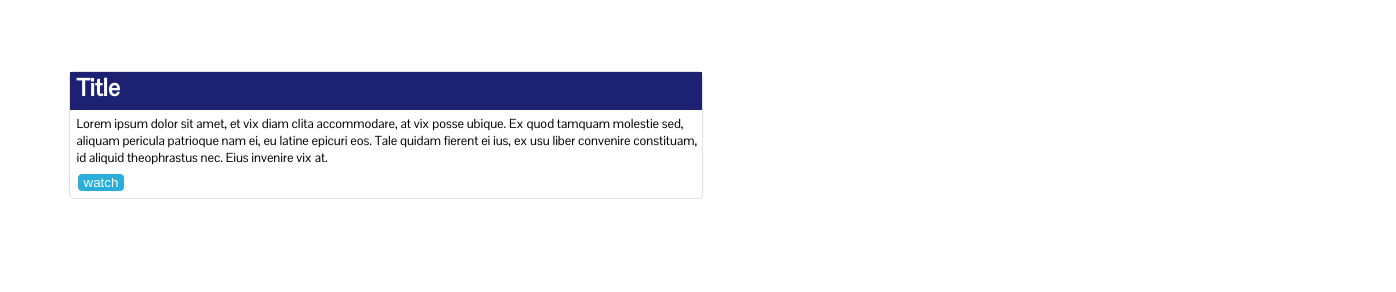
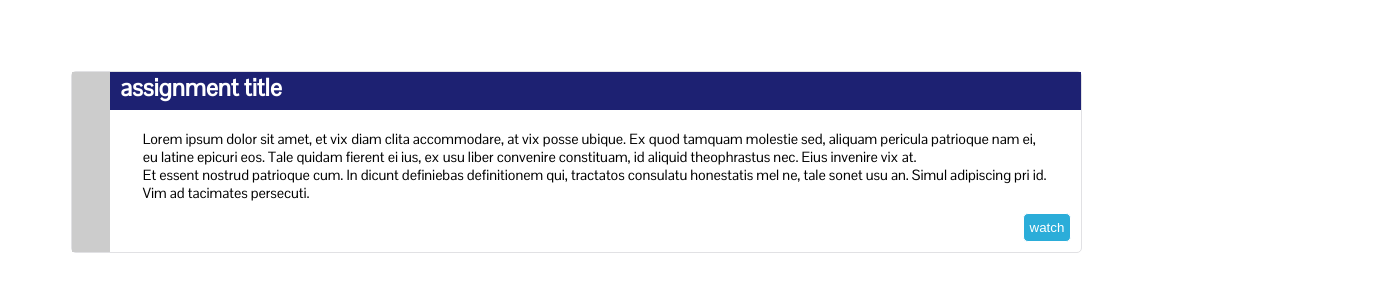
Before and after one commit to seemajune/bem-smacss, a website: page public/index.html in a window 1280 px wide. Shown: the whole page, 1396 px wide, since content can reach past the window. Drawn offline with Linux system fonts and the light colour scheme.

Commit message:
fixes positioning

```diff
--- a/public/index.html
+++ b/public/index.html
@@ -11,13 +11,17 @@
 <body>
     <div class="assignment">
         <div class="assignment__card">
-            <div class="assignment__card__title">Title</div>
-            <div class="assignment__card__summary">Lorem ipsum dolor sit amet, et vix diam clita accommodare, at vix posse ubique. Ex quod tamquam molestie sed, aliquam pericula patrioque nam ei, eu latine epicuri eos. Tale quidam fierent ei ius, ex usu liber convenire constituam, id aliquid theophrastus nec. Eius invenire vix at.
+            <div class="gutter gutter--left">
+            </div>
+            <div class="assignment__card__title">assignment title</div>
+            <div class="assignment__card__summary">Lorem ipsum dolor sit amet, et vix diam clita accommodare, at vix posse ubique. Ex quod tamquam molestie sed, aliquam pericula patrioque nam ei, eu latine epicuri eos. Tale quidam fierent ei ius, ex usu liber convenire constituam, id aliquid theophrastus nec. Eius invenire vix at. <br />
+            Et essent nostrud patrioque cum. In dicunt definiebas definitionem qui, tractatos consulatu honestatis mel ne, tale sonet usu an. Simul adipiscing pri id. Vim ad tacimates persecuti.
             </div>
             <button class="btn btn__watch">watch</button>
         </div>
-        <div class="assignment__card--hidden"> i am hiding.
-        </div>
+    </div>
+
+    <div class="assignment__card--hidden"> i am hiding.
     </div>
 </body>
 </html>
--- a/public/style_BEM.css
+++ b/public/style_BEM.css
@@ -1,10 +1,9 @@
 @import url(https://fonts.googleapis.com/css?family=Pontano+Sans);
 
 .assignment { /*block*/
-  width: 100%;
+  width: 80%;
   .transition(background 0.5s ease);
   .transition(max-height 0.3s ease);
-  margin-left: -2px;
   border-color: #e1e1e4;
   display: block;
   padding: 5%;
@@ -13,8 +12,9 @@
 .assignment__card { /*block__element*/
   border: 1px solid #e1e1e4;
   border-radius: 5px;
-  width: 50%;
   font-family: 'Pontano Sans', sans-serif;
+  display: inline-block;
+  position: relative;
 }
 
 .assignment__card__title {
@@ -25,15 +25,14 @@
   font-weight: bolder;
   color: #fff;
   background-color: #1d2172;
+  padding-left: 1%;
 }
 
 .assignment__card__summary {
-  margin: 5px 0 0 0;
-  font-size: 0.8em;
-}
-
-.assignment__card__title, .assignment__card__summary {
-  padding: 0 0 0 1%;
+  font-size: 0.9em;
+  width: 90%;
+  float: right;
+  margin: 2% 3% 0 0;
 }
 
 .assignment__card--hidden { /*block__element--modifier*/
@@ -47,7 +46,10 @@
 
 .btn {
   display: block;
-  margin: 1%;
+  position: absolute;
+  right: 10px;
+  bottom: 10px;
+  padding: 6px;
 }
 
 .btn__watch {
@@ -60,3 +62,14 @@
 .btn__watch:hover {
   background-color: #1e7997;
 }
+
+.gutter {
+  display: inline-block;
+  background-color: #ccc;
+  width: 38px;
+  height: 180px;
+}
+
+.gutter--left {
+  float: left;
+}
```
Also changed, not shown: public/smacss.html (+2 -6 lines).
